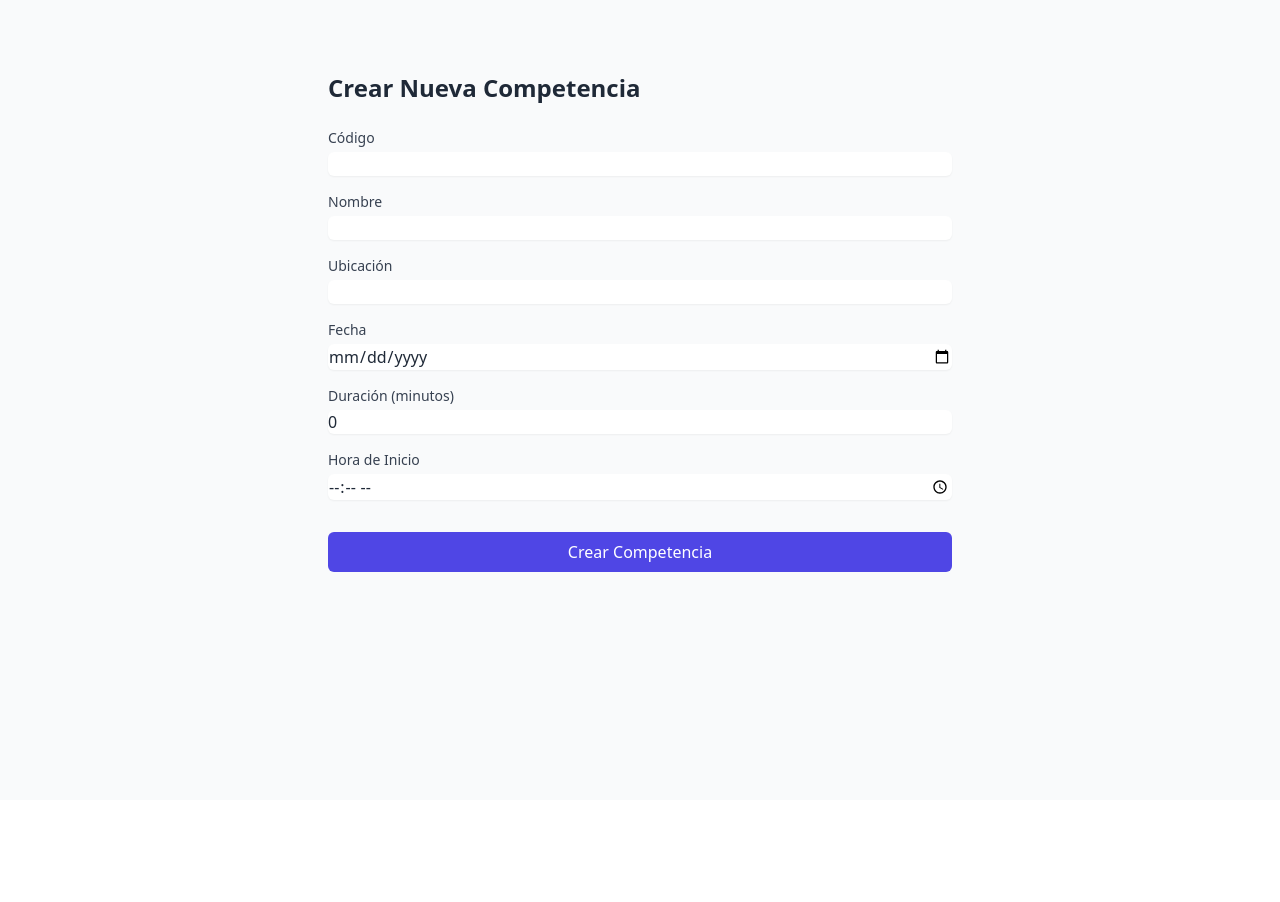
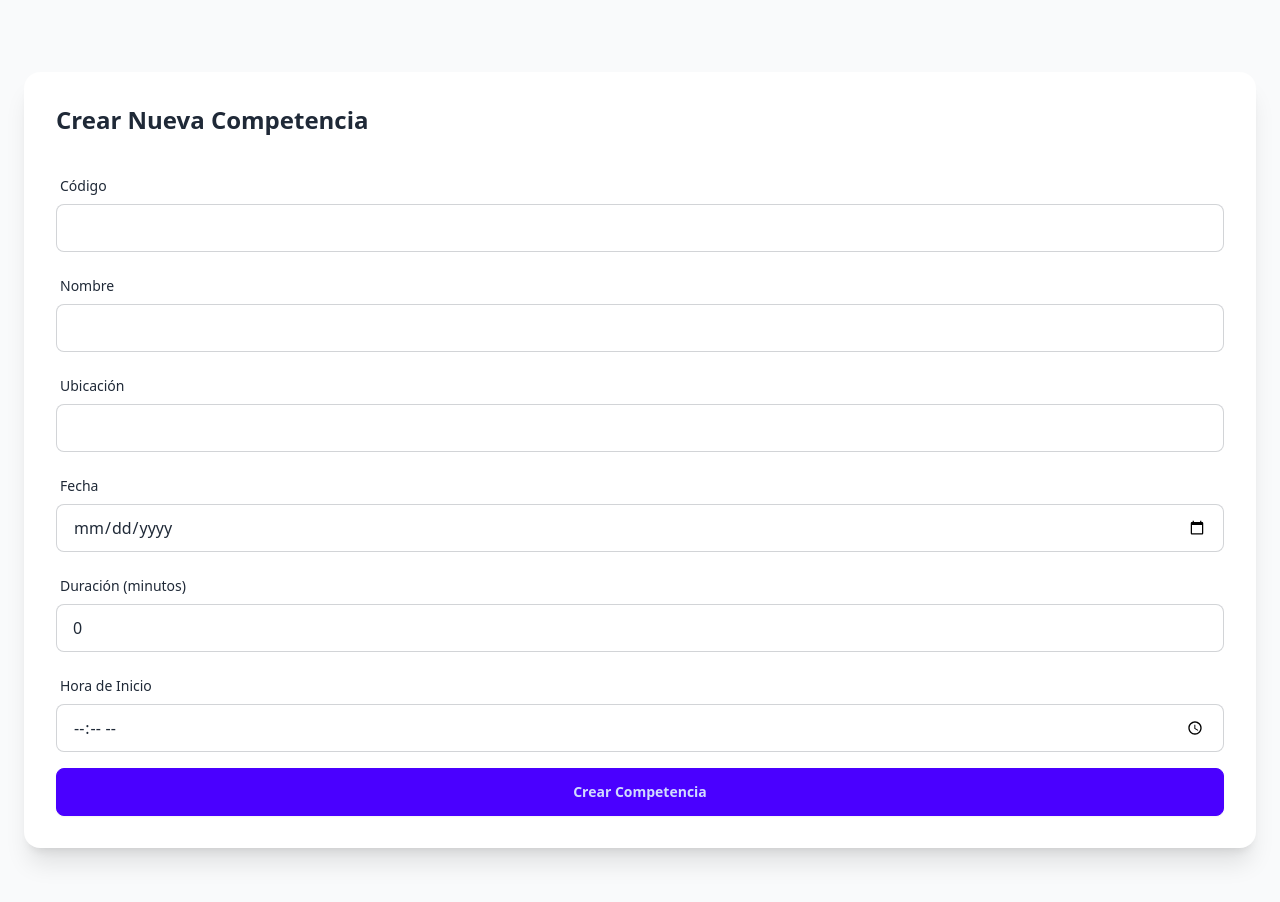
Before and after one commit to Bea2000/ClimbUp, a Next.js app: page /competitions/new in a window 1280 px wide. Shown: the top 902 px of the page. Before the commit the page ends 800 px from the top, so only its background shows below. Built offline with nearby package versions, Linux system fonts and the light colour scheme.

Commit message:
refac: use daisyUI library in CompetitionForm and Home

```diff
--- a/package.json
+++ b/package.json
@@ -14,6 +14,7 @@
   "dependencies": {
     "@eslint/compat": "^1.2.4",
     "@prisma/client": "6.1.0",
+    "daisyui": "^4.12.22",
     "next": "15.1.2",
     "react": "^19.0.0",
     "react-dom": "^19.0.0",
--- a/src/app/components/CompetitionForm.tsx
+++ b/src/app/components/CompetitionForm.tsx
@@ -66,22 +66,33 @@ export default function CompetitionForm() {
   };
 
   return (
-    <div className="max-w-2xl mx-auto p-6">
-      <h1 className="text-2xl font-bold mb-6">Crear Nueva Competencia</h1>
+    <div className="container mx-auto p-6">
+      <div className="card bg-base-100 shadow-xl">
+        <div className="card-body">
+          <h2 className="card-title text-2xl mb-6">Crear Nueva Competencia</h2>
+
           <form onSubmit={handleSubmit} className="space-y-4">
             {error && (
-          <div className="bg-red-100 border border-red-400 text-red-700 px-4 py-3 rounded relative" role="alert">
-            <span className="block sm:inline">{error}</span>
+              <div className="alert alert-error">
+                <svg xmlns="http://www.w3.org/2000/svg" className="stroke-current shrink-0 h-6 w-6" fill="none" viewBox="0 0 24 24">
+                  <path strokeLinecap="round" strokeLinejoin="round" strokeWidth="2" d="M10 14l2-2m0 0l2-2m-2 2l-2-2m2 2l2 2m7-2a9 9 0 11-18 0 9 9 0 0118 0z" />
+                </svg>
+                <span>{error}</span>
               </div>
             )}
+
             {success && (
-          <div className="bg-green-100 border border-green-400 text-green-700 px-4 py-3 rounded relative" role="alert">
-            <span className="block sm:inline">Competencia creada exitosamente</span>
+              <div className="alert alert-success">
+                <svg xmlns="http://www.w3.org/2000/svg" className="stroke-current shrink-0 h-6 w-6" fill="none" viewBox="0 0 24 24">
+                  <path strokeLinecap="round" strokeLinejoin="round" strokeWidth="2" d="M9 12l2 2 4-4m6 2a9 9 0 11-18 0 9 9 0 0118 0z" />
+                </svg>
+                <span>Competencia creada exitosamente</span>
               </div>
             )}
-        <div>
-          <label htmlFor="code" className="block text-sm font-medium text-gray-700">
-            Código
+
+            <div className="form-control">
+              <label className="label">
+                <span className="label-text">Código</span>
               </label>
               <input
                 type="text"
@@ -89,14 +100,14 @@ export default function CompetitionForm() {
                 name="code"
                 value={formData.code}
                 onChange={handleChange}
-            className="mt-1 block w-full rounded-md border-gray-300 shadow-sm focus:border-indigo-500 focus:ring-indigo-500"
+                className="input input-bordered w-full"
                 required
               />
             </div>
 
-        <div>
-          <label htmlFor="name" className="block text-sm font-medium text-gray-700">
-            Nombre
+            <div className="form-control">
+              <label className="label">
+                <span className="label-text">Nombre</span>
               </label>
               <input
                 type="text"
@@ -104,14 +115,14 @@ export default function CompetitionForm() {
                 name="name"
                 value={formData.name}
                 onChange={handleChange}
-            className="mt-1 block w-full rounded-md border-gray-300 shadow-sm focus:border-indigo-500 focus:ring-indigo-500"
+                className="input input-bordered w-full"
                 required
               />
             </div>
 
-        <div>
-          <label htmlFor="location" className="block text-sm font-medium text-gray-700">
-            Ubicación
+            <div className="form-control">
+              <label className="label">
+                <span className="label-text">Ubicación</span>
               </label>
               <input
                 type="text"
@@ -119,14 +130,14 @@ export default function CompetitionForm() {
                 name="location"
                 value={formData.location}
                 onChange={handleChange}
-            className="mt-1 block w-full rounded-md border-gray-300 shadow-sm focus:border-indigo-500 focus:ring-indigo-500"
+                className="input input-bordered w-full"
                 required
               />
             </div>
 
-        <div>
-          <label htmlFor="date" className="block text-sm font-medium text-gray-700">
-            Fecha
+            <div className="form-control">
+              <label className="label">
+                <span className="label-text">Fecha</span>
               </label>
               <input
                 type="date"
@@ -134,14 +145,14 @@ export default function CompetitionForm() {
                 name="date"
                 value={formData.date}
                 onChange={handleChange}
-            className="mt-1 block w-full rounded-md border-gray-300 shadow-sm focus:border-indigo-500 focus:ring-indigo-500"
+                className="input input-bordered w-full"
                 required
               />
             </div>
 
-        <div>
-          <label htmlFor="duration" className="block text-sm font-medium text-gray-700">
-            Duración (minutos)
+            <div className="form-control">
+              <label className="label">
+                <span className="label-text">Duración (minutos)</span>
               </label>
               <input
                 type="number"
@@ -150,14 +161,14 @@ export default function CompetitionForm() {
                 value={formData.duration}
                 onChange={handleChange}
                 min="0"
-            className="mt-1 block w-full rounded-md border-gray-300 shadow-sm focus:border-indigo-500 focus:ring-indigo-500"
+                className="input input-bordered w-full"
                 required
               />
             </div>
 
-        <div>
-          <label htmlFor="startTime" className="block text-sm font-medium text-gray-700">
-            Hora de Inicio
+            <div className="form-control">
+              <label className="label">
+                <span className="label-text">Hora de Inicio</span>
               </label>
               <input
                 type="time"
@@ -165,20 +176,22 @@ export default function CompetitionForm() {
                 name="startTime"
                 value={formData.startTime}
                 onChange={handleChange}
-            className="mt-1 block w-full rounded-md border-gray-300 shadow-sm focus:border-indigo-500 focus:ring-indigo-500"
+                className="input input-bordered w-full"
                 required
               />
             </div>
 
-        <div className="pt-4">
+            <div className="form-control mt-6">
               <button
                 type="submit"
-            className="w-full bg-indigo-600 text-white py-2 px-4 rounded-md hover:bg-indigo-700 focus:outline-none focus:ring-2 focus:ring-indigo-500 focus:ring-offset-2"
+                className="btn btn-primary w-full"
               >
                 Crear Competencia
               </button>
             </div>
           </form>
         </div>
+      </div>
+    </div>
   );
 }
--- a/src/app/page.tsx
+++ b/src/app/page.tsx
@@ -2,17 +2,15 @@ import Link from 'next/link';
 
 export default function Home() {
   return (
-    <main className="min-h-screen bg-gray-50 py-12">
-      <div className="max-w-7xl mx-auto px-4 sm:px-6 lg:px-8">
-        <div className="text-center">
-          <h1 className="text-4xl font-bold tracking-tight text-gray-900 sm:text-5xl md:text-6xl">
-            <span className="block">ClimbUp</span>
-            <span className="block text-indigo-600">Gestión de Competencias de Escalada</span>
-          </h1>
-          <div className="mt-8 flex justify-center">
+    <main className="min-h-screen bg-base-200 py-12">
+      <div className="hero">
+        <div className="hero-content text-center">
+          <div className="max-w-md">
+            <h1 className="text-5xl font-bold">ClimbUp</h1>
+            <p className="py-6 text-xl">Gestión de Competencias de Escalada</p>
             <Link
               href="/competitions/new"
-              className="rounded-md bg-indigo-600 px-4 py-2 text-base font-medium text-white hover:bg-indigo-700"
+              className="btn btn-primary"
             >
               Crear Nueva Competencia
             </Link>
--- a/tailwind.config.ts
+++ b/tailwind.config.ts
@@ -16,4 +16,7 @@ export default {
     },
   },
   plugins: [daisyui],
+  daisyui: {
+    themes: ["light", "dark"],
+  },
 } satisfies Config;
```
Lines whose indentation alone changed are shown as unchanged.
